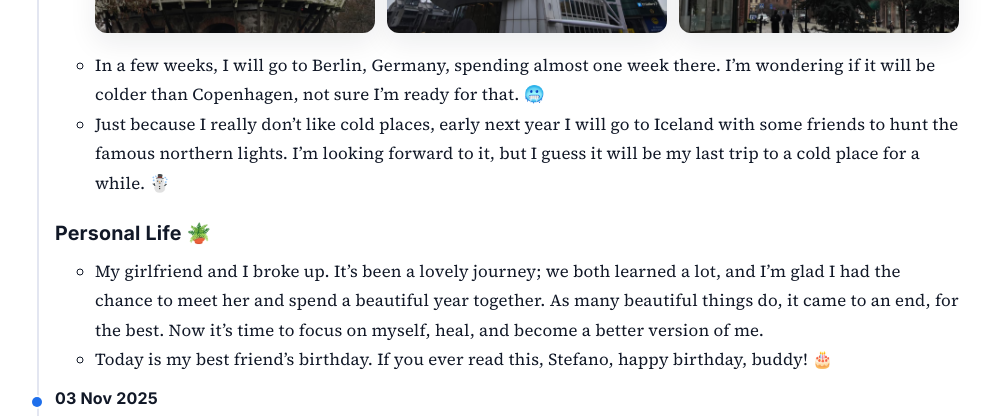
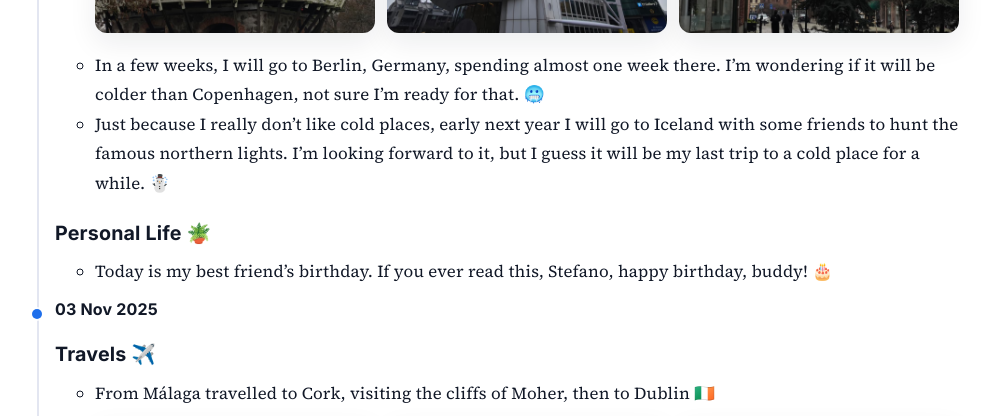
Before and after one commit to dlion/domenicoluciani, a Jekyll site: the page built from now.md, in a window 1280 px wide and 900 px high, scrolled down 954 px, cut to the strip 0-416 px from the top of the window. Shown: the whole strip, without its empty margins (147-1137 px from the left). Built offline with Jekyll 4.4.1, drawn with Linux system fonts in a browser that asks for light colours; comment, search, counter and statistics services are not loaded.

Commit message:
Remove personal deprecated (hopefully) info and rocket loader sucks

```diff
--- a/_data/now.yml
+++ b/_data/now.yml
@@ -62,6 +62,4 @@ timeline:
 
 
       ### Personal Life 🪴
-      - My girlfriend and I broke up. It's been a lovely journey; we both learned a lot, and I'm glad I had the chance to meet her and spend a beautiful year together.
-        As many beautiful things do, it came to an end, for the best. Now it's time to focus on myself, heal, and become a better version of me.
       - Today is my best friend's birthday. If you ever read this, Stefano, happy birthday, buddy! 🎂
--- a/_layouts/post.html
+++ b/_layouts/post.html
@@ -131,7 +131,7 @@ layout: default
 
     {% include related-posts.html %}
     {% if has_mermaid %}
-      <script src="https://cdn.jsdelivr.net/npm/mermaid@10/dist/mermaid.min.js" defer></script>
+      <script src="https://cdn.jsdelivr.net/npm/mermaid@10/dist/mermaid.min.js" data-cfasync="false" defer></script>
     {% endif %}
   </footer>
 </article>
```
